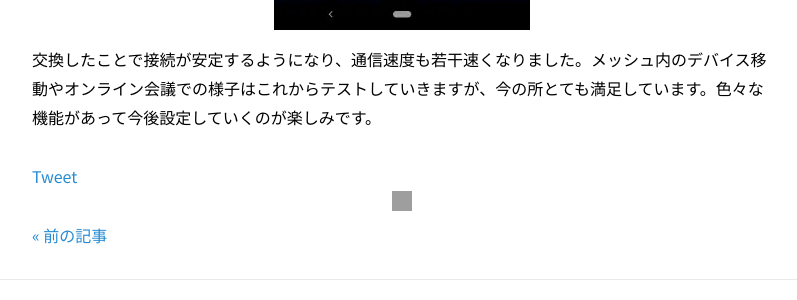
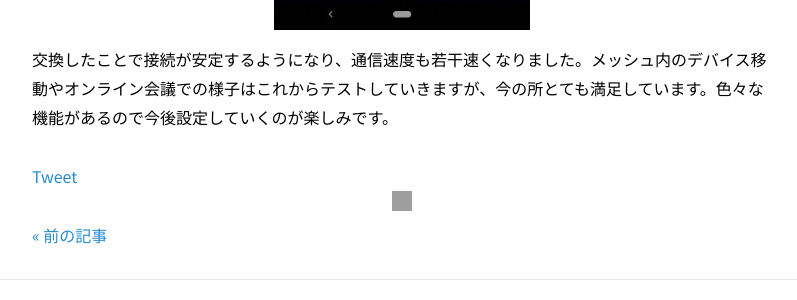
Before and after one commit to nhiroki/nhiroki.github.io, a Jekyll site: the page built from _posts/2021-10-31-zenwifi.md, in a window 1280 px wide and 900 px high, scrolled down 1751 px. Shown: the part 422-722 px from the top of the window, without its empty margins (238-1035 px from the left). Built offline with Jekyll 4.4.1, drawn with Linux system fonts in a browser that asks for light colours; comment, search, counter and statistics services are not loaded; grey boxes are pictures that could not be loaded.

Commit message:
Editorial fix

```diff
--- a/_posts/2021-10-31-zenwifi.md
+++ b/_posts/2021-10-31-zenwifi.md
@@ -18,4 +18,4 @@ image: /images/zenwifi-package.webp
 
 ![ZenWiFi アプリ](/images/zenwifi-app.webp)
 
-交換したことで接続が安定するようになり、通信速度も若干速くなりました。メッシュ内のデバイス移動やオンライン会議での様子はこれからテストしていきますが、今の所とても満足しています。色々な機能があって今後設定していくのが楽しみです。
+交換したことで接続が安定するようになり、通信速度も若干速くなりました。メッシュ内のデバイス移動やオンライン会議での様子はこれからテストしていきますが、今の所とても満足しています。色々な機能があるので今後設定していくのが楽しみです。
```
